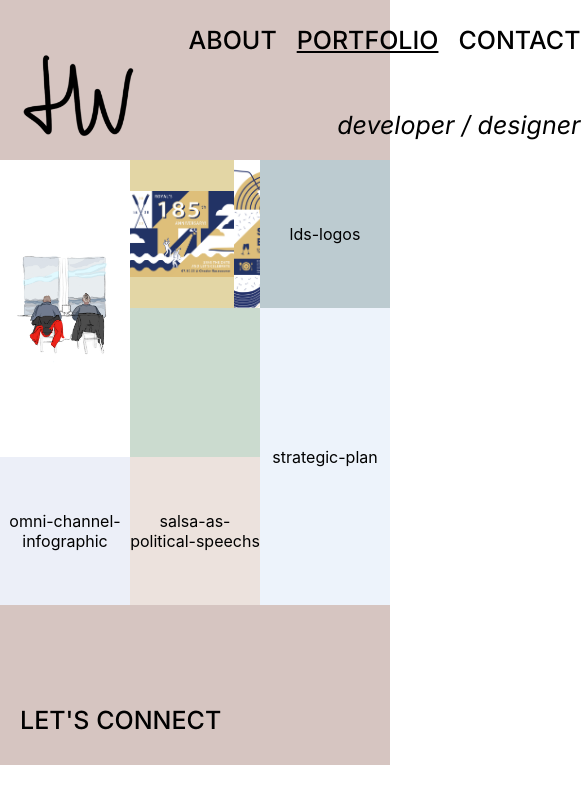
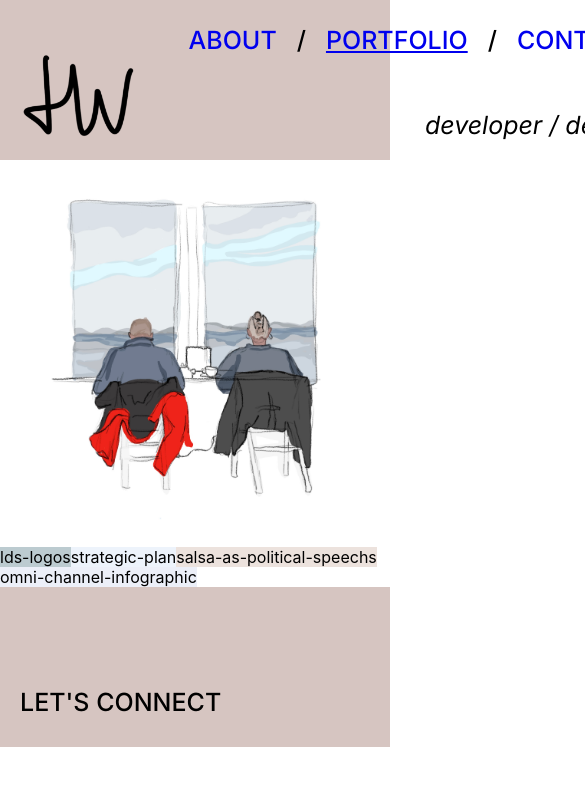
Before and after one commit to hannahw1ll1ams/portfolio, a React (Create React App) app: page /portfolio in a window 390 px wide. Shown: the top 804 px of the page, 585 px wide, since content can reach past the window. Built offline with nearby package versions, Linux system fonts and the light colour scheme.

Commit message:
portfolio - adding link routes

```diff
--- a/package.json
+++ b/package.json
@@ -8,6 +8,7 @@
     "@testing-library/user-event": "^13.5.0",
     "react": "^18.2.0",
     "react-dom": "^18.2.0",
+    "react-router-dom": "^6.19.0",
     "react-scripts": "5.0.1",
     "web-vitals": "^2.1.4"
   },
--- a/src/App.css
+++ b/src/App.css
@@ -17,6 +17,7 @@
     "illustrations app-designs strategic-plan"
     "omni-channel-infographic salsa-as-political-speech strategic-plan";
     /* height: 1085px; */
+
   }
 
   /* .a:hover {
@@ -96,3 +97,36 @@
   justify-content: center;
   align-items: center;
 }
+
+
+/* Responsive layout - makes a two column-layout instead of four columns */
+@media screen and (max-width: 800px) {
+  .container {
+    /* flex: 50%;
+    max-width: 50%; */
+    display: flex;
+    flex-wrap: wrap;
+  }
+}
+
+/* Responsive layout - makes the two columns stack on top of each other instead of next to each other */
+@media screen and (max-width: 600px) {
+  .container {
+    flex: 100%;
+    max-width: 100%;
+  }
+}
+
+/* @media screen and (max-width: 800px) {
+.container {  display: grid;
+  grid-template-columns: 1fr 1fr;
+  grid-template-rows: 1fr 1fr 1fr;
+  gap: 0px 0px;
+  grid-auto-flow: row;
+  grid-template-areas:
+    "illustrations event-posters lds-logos"
+    "illustrations app-designs strategic-plan"
+    "omni-channel-infographic salsa-as-political-speech strategic-plan";
+    height: 1085px;
+  }
+} */
--- a/src/App.js
+++ b/src/App.js
@@ -1,7 +1,14 @@
 import React from 'react';
+import { Routes, Route } from 'react-router-dom';
 import './App.css';
+
 import Header from './Components/Header';
 import Footer from './Components/Footer';
+
+import PortfolioPage from './Pages/PortfolioPage';
+import ContactPage from './Pages/ContactPage';
+import AboutPage from './Pages/AboutPage';
+import IllustrationsPage from './Pages/Illustrations'
 
 //fonts
 import './fonts/Inter-Black.woff'
@@ -10,65 +17,20 @@ import './fonts/Inter-italic.ttf'
 import './fonts/Inter-Medium.woff2'
 import './fonts/Inter-Regular.woff'
 
-//images
-import workers from './images/illustrations/seaViewWorkers.jpg'
-import requestsLogo from './images/appDesign/requestsAppLogo.png'
-import selfServeLogo from './images/appDesign/selfServeLogo.png'
-import salsaGraphic from './images/infographic/salsaAsPoliticalSpeech.png'
-import universalBasket from './images/infographic/universalBasket.png'
-import rowingDinner from './images/rowing/anniversaryBall.png'
-import springBall from './images/rowing/springBall.png'
-import frontLogo from './images/rowing/ldsLogoBack.png'
-import backLogo from './images/rowing/ldsLogoFront.png'
-import strategicPlan from './images/rowing/strategicPlan3.PNG'
+function App() {
 
-
-function App() {
   return (
       <div className="App">
         <header className="App-header">
             <Header/>
         </header>
 
-      <div class="container">
-
-        <div class="illustrations">
-          <a href='illustrations'><img className="workers responsive" src= {workers} alt='logo'/></a>
-          {/* <p className="workers-text">illustrations</p> */}
-        </div>
-
-        <div class="event-posters">
-           <img className="event responsive" src= {rowingDinner} alt='rowingDinner'/>
-           <img className="event responsive" src= {springBall} alt='springBall'/>
-          {/* <p>event-posters</p> */}
-        </div>
-
-        <div class="app-designs">
-           {/* <img className="responsive" src= {workers} alt='logo'/>  */}
-          {/* <p>app-designs</p> */}
-        </div>
-
-        <div class="lds-logos">
-           {/* <img className="responsive" src= {workers} alt='logo'/>  */}
-          <p>lds-logos</p>
-        </div>
-
-        <div class="strategic-plan">
-           {/* <img className="responsive" src= {workers} alt='logo'/>  */}
-          <p>strategic-plan</p>
-        </div>
-
-        <div class="salsa-as-political-speech">
-          {/* <img className="responsive" src= {workers} alt='logo'/>  */}
-         <p>salsa-as-political-speechs</p>
-        </div>
-
-        <div class="omni-channel-infographic">
-          {/* <img className="responsive" src= {workers} alt='logo'/>  */}
-          <p>omni-channel-infographic</p>
-        </div>
-
-      </div>
+        <Routes>
+          <Route path="/about" exact element={<AboutPage />} />
+          <Route path="/portfolio" exact element={<PortfolioPage />} />
+          <Route path="/portfolio/illustrations" exact element={<IllustrationsPage />} />
+          <Route path="/contact" exact element={<ContactPage />} />
+        </Routes>
 
         <footer className="App-footer">
             <Footer />
@@ -79,3 +41,17 @@ function App() {
 }
 
 export default App;
+
+
+
+
+
+// home page -> /
+// contact page -> /contact
+// about page -> /about
+// portfolio page -> /portfolio
+// illustrations /portfolio/illustrations and a back button?
+// or
+// portfolio page -> illustration page /portfolio/illustrations and a back button?
+// or
+// illustration page /portfolio/123 and a back button?
--- a/src/Components/Header.js
+++ b/src/Components/Header.js
@@ -1,4 +1,5 @@
 import React, { useState } from 'react';
+import { Link } from 'react-router-dom';
 import '../css/header.css';
 
 import logo from '../images/logo.PNG'
@@ -13,28 +14,18 @@ export default function Header() {
     setIsPageSelected([false, false, true])
   };
 
-  const pages = [{
-    name: "ABOUT",
-    id: 0
-  }, {
-    name: "PORTFOLIO",
-    id: 1
-  }, {
-    name: "CONTACT",
-    id: 2
-  }];
-
-  const listItems = pages.map(page =>
-    <li><button className={`${isPageSelected[page.id] ? "selected" : ""}`} onClick={() => handleOnClick(page.id)}>{page.name}</button></li>
-  );
-
 	return (
 		<div>
 			<nav class="navbar background">
           <img className="App-logo" src= {logo} alt='logo'/>
            <div className="right-nav">
             <ul class="nav-list">
-              {listItems}
+            <Link to='/about'><li><button className={`${isPageSelected[0] ? "selected" : ""}`} onClick={() => handleOnClick(0)}>ABOUT</button></li></Link>
+            <li><p>/</p></li>
+            <Link to='/portfolio'><li><button className={`${isPageSelected[1] ? "selected" : ""}`} onClick={() => handleOnClick(1)}>PORTFOLIO</button></li></Link>
+            <li><p>/</p></li>
+            <Link to='/contact'><li><button className={`${isPageSelected[2] ? "selected" : ""}`} onClick={() => handleOnClick(2)}>CONTACT</button></li></Link>
+            <li><p>/</p></li>
             </ul>
             <p className="title">developer / designer</p>
           </div>
--- /dev/null
+++ b/src/Pages/AboutPage.js
@@ -0,0 +1,8 @@
+import React from "react";
+
+export default function AboutPage() {
+
+    return (
+       <p>About Page</p>
+    );
+}
--- /dev/null
+++ b/src/Pages/ContactPage.js
@@ -0,0 +1,7 @@
+import React from "react";
+
+export default function IllustrationsPageContactPage() {
+    return (
+       <p>Contact Page</p>
+    );
+}
--- /dev/null
+++ b/src/Pages/Illustrations.js
@@ -0,0 +1,7 @@
+import React from "react";
+
+export default function IllustrationsPage() {
+    return (
+       <p>Illustrations Page</p>
+    );
+}
--- /dev/null
+++ b/src/Pages/PortfolioPage.js
@@ -0,0 +1,62 @@
+import React from 'react';
+import { Link } from 'react-router-dom';
+
+//images
+import workers from '../images/illustrations/seaViewWorkers.jpg'
+import requestsLogo from '../images/appDesign/requestsAppLogo.png'
+import selfServeLogo from '../images/appDesign/selfServeLogo.png'
+import salsaGraphic from '../images/infographic/salsaAsPoliticalSpeech.png'
+import universalBasket from '../images/infographic/universalBasket.png'
+import rowingDinner from '../images/rowing/anniversaryBall.png'
+import springBall from '../images/rowing/springBall.png'
+import frontLogo from '../images/rowing/ldsLogoBack.png'
+import backLogo from '../images/rowing/ldsLogoFront.png'
+import strategicPlan from '../images/rowing/strategicPlan3.PNG'
+
+export default function PortfolioPage() {
+
+    return (
+        <div class="container">
+
+        <div class="illustrations">
+          <Link to='illustrations'><img className="workers responsive" src= {workers} alt='logo'/></Link>
+          {/* <p className="workers-text">illustrations</p> */}
+        </div>
+
+        <div class="event-posters">
+           {/* <img className="event responsive" src= {rowingDinner} alt='rowingDinner'/>  */}
+           {/* <img className="event responsive" src= {springBall} alt='springBall'/>  */}
+          {/* <p>event-posters</p> */}
+        </div>
+
+        <div class="app-designs">
+           {/* <img className="responsive" src= {workers} alt='logo'/>  */}
+          {/* <p>app-designs</p> */}
+        </div>
+
+        <div class="lds-logos">
+           {/* <img className="responsive" src= {workers} alt='logo'/>  */}
+          <p>lds-logos</p>
+        </div>
+
+        <div class="strategic-plan">
+           {/* <img className="responsive" src= {workers} alt='logo'/>  */}
+          <p>strategic-plan</p>
+        </div>
+
+        <div class="salsa-as-political-speech">
+          {/* <img className="responsive" src= {workers} alt='logo'/>  */}
+         <p>salsa-as-political-speechs</p>
+        </div>
+
+        <div class="omni-channel-infographic">
+          {/* <img className="responsive" src= {workers} alt='logo'/>  */}
+          <p>omni-channel-infographic</p>
+        </div>
+
+      </div>
+    );
+
+
+
+}
```
Also changed, not shown: src/index.js (+9 -2 lines), 1 other file (tests, documents, lock files or other folders). Lines whose indentation alone changed are shown as unchanged.
